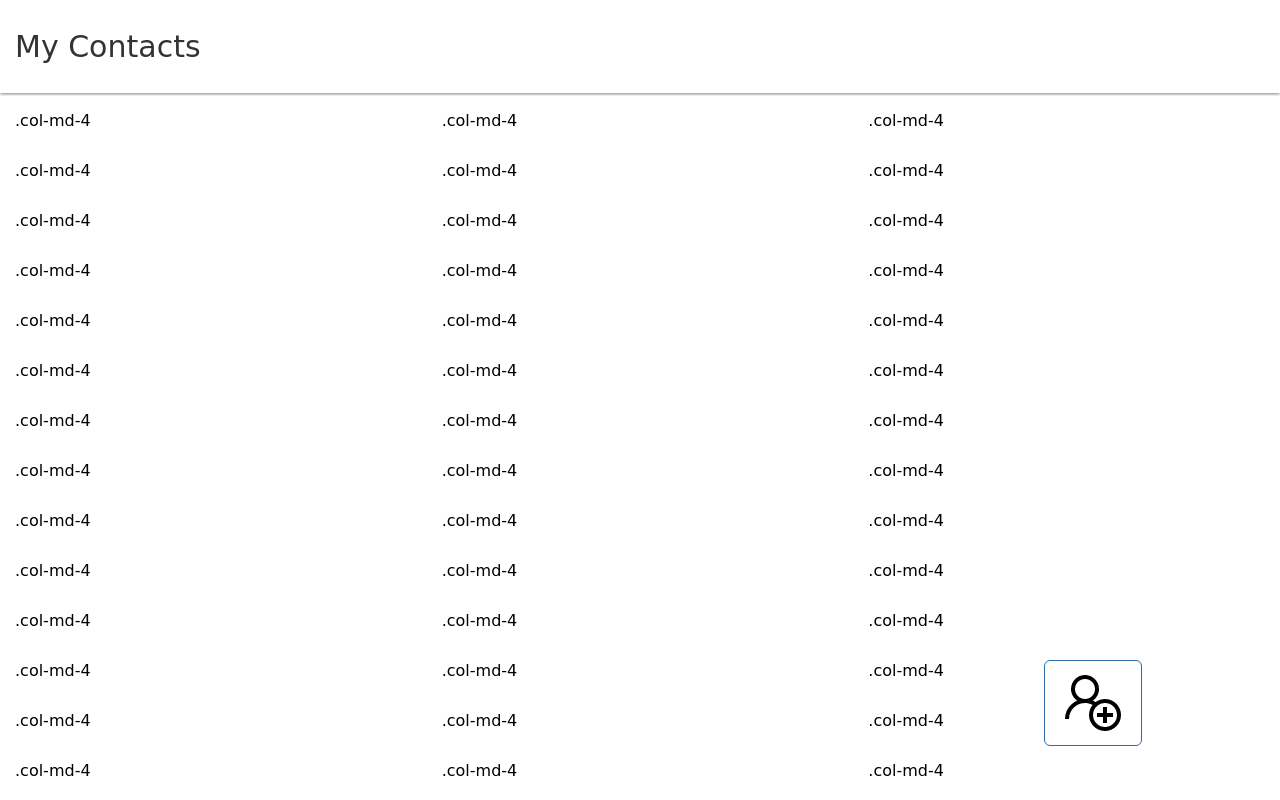
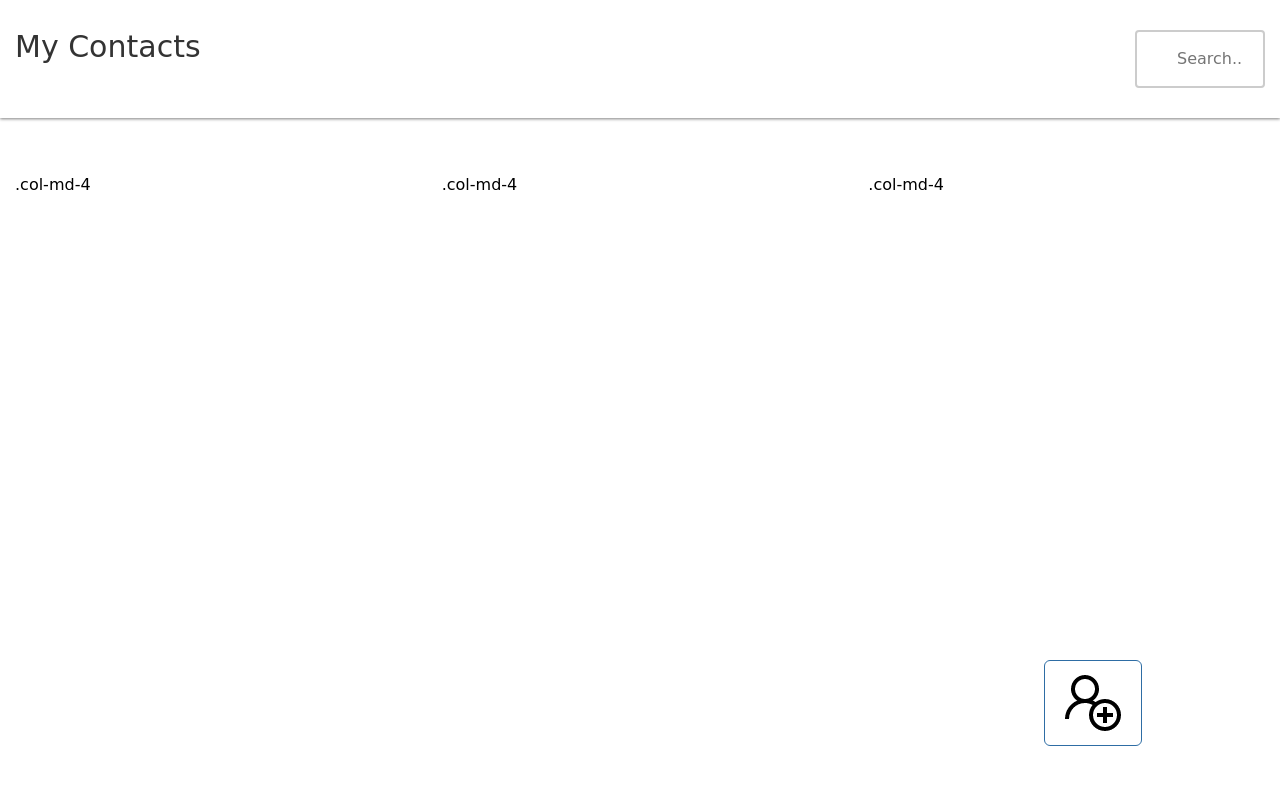
Before and after one commit to RitaK/MyContacts, a plain HTML site: page index.html in a window 1280 px wide. Drawn offline with nearby package versions, Linux system fonts and the light colour scheme; a web font is replaced by a local one.

Commit message:
added a search bar. handled create new contact request. db not saving for some reason

```diff
--- a/index.html
+++ b/index.html
@@ -15,139 +15,12 @@
 		<header >
 			<div id= "title">
 				<h2>My Contacts</h2>
-			<div>
+			</div>
+			<form >
+			  <input id="searchBar" type="text" name="search" placeholder="Search..">
+			</form>
 		</header>
 		<div class="contacts-info">
-			<div class = "contact-row">
-				<div class="col-md-4 cell" >.col-md-4</div>
-				<div class="col-md-4 cell" >.col-md-4</div>
-				<div class="col-md-4 cell" >.col-md-4</div>
-			</div>
-			<div class = "contact-row">
-				<div class="col-md-4 cell" >.col-md-4</div>
-				<div class="col-md-4 cell" >.col-md-4</div>
-				<div class="col-md-4 cell" >.col-md-4</div>
-			</div>
-			<div class = "contact-row">
-				<div class="col-md-4 cell" >.col-md-4</div>
-				<div class="col-md-4 cell" >.col-md-4</div>
-				<div class="col-md-4 cell" >.col-md-4</div>
-			</div>
-			<div class = "contact-row">
-				<div class="col-md-4 cell" >.col-md-4</div>
-				<div class="col-md-4 cell" >.col-md-4</div>
-				<div class="col-md-4 cell" >.col-md-4</div>
-			</div>
-			<div class = "contact-row">
-				<div class="col-md-4 cell" >.col-md-4</div>
-				<div class="col-md-4 cell" >.col-md-4</div>
-				<div class="col-md-4 cell" >.col-md-4</div>
-			</div>
-			<div class = "contact-row">
-				<div class="col-md-4 cell" >.col-md-4</div>
-				<div class="col-md-4 cell" >.col-md-4</div>
-				<div class="col-md-4 cell" >.col-md-4</div>
-			</div>
-			<div class = "contact-row">
-				<div class="col-md-4 cell" >.col-md-4</div>
-				<div class="col-md-4 cell" >.col-md-4</div>
-				<div class="col-md-4 cell" >.col-md-4</div>
-			</div>
-			<div class = "contact-row">
-				<div class="col-md-4 cell" >.col-md-4</div>
-				<div class="col-md-4 cell" >.col-md-4</div>
-				<div class="col-md-4 cell" >.col-md-4</div>
-			</div>
-			<div class = "contact-row">
-				<div class="col-md-4 cell" >.col-md-4</div>
-				<div class="col-md-4 cell" >.col-md-4</div>
-				<div class="col-md-4 cell" >.col-md-4</div>
-			</div>
-			<div class = "contact-row">
-				<div class="col-md-4 cell" >.col-md-4</div>
-				<div class="col-md-4 cell" >.col-md-4</div>
-				<div class="col-md-4 cell" >.col-md-4</div>
-			</div>
-			<div class = "contact-row">
-				<div class="col-md-4 cell" >.col-md-4</div>
-				<div class="col-md-4 cell" >.col-md-4</div>
-				<div class="col-md-4 cell" >.col-md-4</div>
-			</div>
-			<div class = "contact-row">
-				<div class="col-md-4 cell" >.col-md-4</div>
-				<div class="col-md-4 cell" >.col-md-4</div>
-				<div class="col-md-4 cell" >.col-md-4</div>
-			</div>
-			<div class = "contact-row">
-				<div class="col-md-4 cell" >.col-md-4</div>
-				<div class="col-md-4 cell" >.col-md-4</div>
-				<div class="col-md-4 cell" >.col-md-4</div>
-			</div>
-			<div class = "contact-row">
-				<div class="col-md-4 cell" >.col-md-4</div>
-				<div class="col-md-4 cell" >.col-md-4</div>
-				<div class="col-md-4 cell" >.col-md-4</div>
-			</div>
-			<div class = "contact-row">
-				<div class="col-md-4 cell" >.col-md-4</div>
-				<div class="col-md-4 cell" >.col-md-4</div>
-				<div class="col-md-4 cell" >.col-md-4</div>
-			</div>
-			<div class = "contact-row">
-				<div class="col-md-4 cell" >.col-md-4</div>
-				<div class="col-md-4 cell" >.col-md-4</div>
-				<div class="col-md-4 cell" >.col-md-4</div>
-			</div>
-			<div class = "contact-row">
-				<div class="col-md-4 cell" >.col-md-4</div>
-				<div class="col-md-4 cell" >.col-md-4</div>
-				<div class="col-md-4 cell" >.col-md-4</div>
-			</div>
-			<div class = "contact-row">
-				<div class="col-md-4 cell" >.col-md-4</div>
-				<div class="col-md-4 cell" >.col-md-4</div>
-				<div class="col-md-4 cell" >.col-md-4</div>
-			</div>
-			<div class = "contact-row">
-				<div class="col-md-4 cell" >.col-md-4</div>
-				<div class="col-md-4 cell" >.col-md-4</div>
-				<div class="col-md-4 cell" >.col-md-4</div>
-			</div>
-			<div class = "contact-row">
-				<div class="col-md-4 cell" >.col-md-4</div>
-				<div class="col-md-4 cell" >.col-md-4</div>
-				<div class="col-md-4 cell" >.col-md-4</div>
-			</div>
-			<div class = "contact-row">
-				<div class="col-md-4 cell" >.col-md-4</div>
-				<div class="col-md-4 cell" >.col-md-4</div>
-				<div class="col-md-4 cell" >.col-md-4</div>
-			</div>
-			<div class = "contact-row">
-				<div class="col-md-4 cell" >.col-md-4</div>
-				<div class="col-md-4 cell" >.col-md-4</div>
-				<div class="col-md-4 cell" >.col-md-4</div>
-			</div>
-			<div class = "contact-row">
-				<div class="col-md-4 cell" >.col-md-4</div>
-				<div class="col-md-4 cell" >.col-md-4</div>
-				<div class="col-md-4 cell" >.col-md-4</div>
-			</div>
-			<div class = "contact-row">
-				<div class="col-md-4 cell" >.col-md-4</div>
-				<div class="col-md-4 cell" >.col-md-4</div>
-				<div class="col-md-4 cell" >.col-md-4</div>
-			</div>
-			<div class = "contact-row">
-				<div class="col-md-4 cell" >.col-md-4</div>
-				<div class="col-md-4 cell" >.col-md-4</div>
-				<div class="col-md-4 cell" >.col-md-4</div>
-			</div>
-			<div class = "contact-row">
-				<div class="col-md-4 cell" >.col-md-4</div>
-				<div class="col-md-4 cell" >.col-md-4</div>
-				<div class="col-md-4 cell" >.col-md-4</div>
-			</div>
 			<div class = "contact-row">
 				<div class="col-md-4 cell" >.col-md-4</div>
 				<div class="col-md-4 cell" >.col-md-4</div>
@@ -167,15 +40,15 @@
 						<form>
 							<div class="form-group">
 								<label for="name">Contact's name:</label>
-							<input type="text" class="form-control" id="name">
+								<input type="text" class="form-control" id="name" name= "name">
 							</div>
 							<div class="form-group">
 								<label for="phoneNumber">Phone number:</label>
-							<input type="text" class="form-control" id="phoneNumber">
+								<input type="text" class="form-control" id="phoneNumber" name= "number">
 							</div>
 							<div class="form-group">
 							    <label for="email">Email:</label>
-						    <input type="email" class="form-control" id="email">
+							    <input type="email" class="form-control" id="email" name= "email">
 						  	</div>
 						  <button type="submit" class="btn btn-default">Create</button>
 						</form>
--- a/main.css
+++ b/main.css
@@ -15,7 +15,7 @@
 .contacts-info{
     margin: 0 auto;
     position: absolute;
-    top: 96px;
+    top: 160px;
     left: 0px;
     right: 0px;
     bottom: 0px;
@@ -34,6 +34,7 @@ header{
 
 h2{
 	margin:0;
+	float: left;
 }
 
 body{
@@ -60,3 +61,20 @@ body{
     background-color: #C0C0C0;
     border-color: #204d74;
 }
+
+#searchBar {
+    width: 130px;
+    box-sizing: border-box;
+    border: 2px solid #ccc;
+    border-radius: 4px;
+    font-size: 16px;
+    background-color: white;
+    padding: 12px 20px 12px 40px;
+    -webkit-transition: width 0.4s ease-in-out;
+    transition: width 0.4s ease-in-out;
+    float:right;
+}
+
+#searchBar:focus {
+    width: 600px;
+}
--- a/main.js
+++ b/main.js
@@ -2,9 +2,10 @@
 var contacts;
 //GetAllContacts();
 
-function createContact(contactName, contactNumder)
+
+function createContact(contactName, contactNumder, contactEmail)
 {
-	var contact = {name: contactName, number: contactNumder};
+	var contact = {name: contactName, number: contactNumder, email: contactEmail};
 	PostContactData(contact);
 }
 
@@ -15,10 +16,10 @@ function addContactRowToGrid(contact)
 }
 
 
-function PostContactData(contact) {
+/*function PostContactData(contact) {
 	$.post("vm029600.cloudapp.net:8080/newContact",
     contact,
     function(data, status){
         alert("Data: " + data + "\nStatus: " + status);
     });
-}
+}*/
```
Also changed, not shown: myserver.js (+20 -4 lines). Lines whose indentation alone changed are shown as unchanged.
